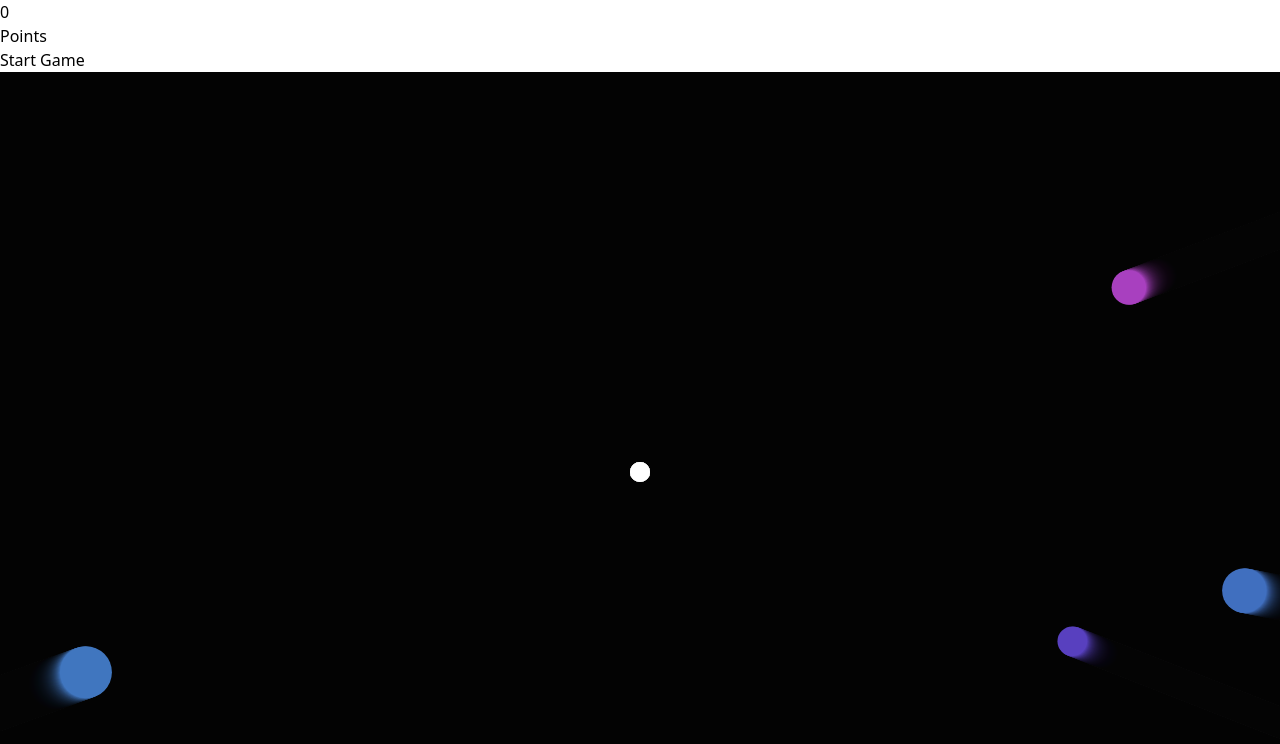
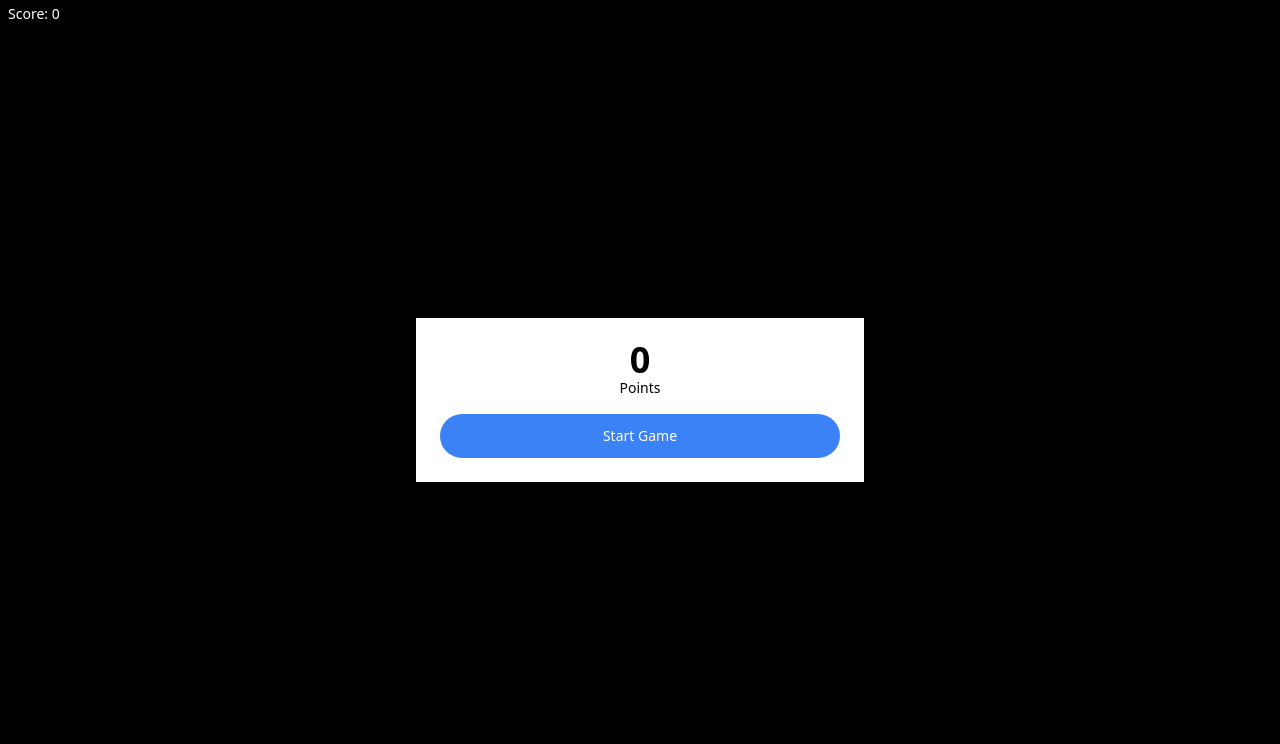
Before and after one commit to Collin-W/canvas-game, a plain HTML site: page index.html in a window 1280 px wide. Drawn offline with nearby package versions, Linux system fonts and the light colour scheme.

```diff
--- a/index.html
+++ b/index.html
@@ -13,17 +13,18 @@
     <style>
         body{
             margin: 0;
+            background: black;
         }
     </style>
     <div class="fixed text-white text-sm ml-2 mt-1 select-none">
         <span >Score: <span id="scoreEl">0</span></span>
     </div>
-    <div>
-        <div class="bg-white">
-            <h1>0</h1>
-            <p>Points</p>
+    <div id="modalEl" class="fixed inset-0 flex items-center justify-center ">
+        <div class="bg-white max-w-md w-full p-6 text-center">
+            <h1 class="text-4xl font-bold leading-none" id="finalScoreEl">0</h1>
+            <p class="text-sm text-grey-700 mb-4">Points</p>
             <div>
-                <button> Start Game</button>
+                <button class="bg-blue-500 text-white w-full rounded-full py-3 text-sm" id="startGameBtn"> Start Game</button>
             </div>
 
         </div>
--- a/script.js
+++ b/script.js
@@ -5,6 +5,9 @@ canvas.width = innerWidth;
 canvas.height = innerHeight;
 
 const scoreEl = document.querySelector("#scoreEl");
+const startGameBtn = document.querySelector("#startGameBtn");
+const modalEl = document.querySelector("#modalEl");
+const finalScoreEl = document.querySelector("#finalScoreEl");
 
 class Player {
   constructor(x, y, radius, color) {
@@ -101,10 +104,20 @@ class Particle {
 const x = canvas.width / 2;
 const y = canvas.height / 2;
 
-const player = new Player(x, y, 10, "white");
-const projectiles = [];
-const enemies = [];
-const particles = [];
+let player = new Player(x, y, 10, "white");
+let projectiles = [];
+let enemies = [];
+let particles = [];
+
+function init() {
+  player = new Player(x, y, 10, "white");
+  projectiles = [];
+  enemies = [];
+  particles = [];
+  score = 0;
+  scoreEl.innerHTML = score;
+  finalScoreEl.innerHTML = score;
+}
 
 const projectile = new Projectile(
   canvas.width / 2,
@@ -169,6 +182,7 @@ function animate() {
       projectile.y + projectile.radius < 0 ||
       projectile.y - projectile.radius < canvas.width
     ) {
+      //these lines of code can cause bugs, my projectile array does not clear without not animating the projectile
       setTimeout(() => {
         projectiles.splice(index, 0);
       }, 0);
@@ -183,6 +197,8 @@ function animate() {
     if (dist - enemy.radius - player.radius < 1) {
       console.log("end game");
       cancelAnimationFrame(animateId);
+      modalEl.style.display = "flex";
+      finalScoreEl.innerHTML = score;
     }
 
     projectiles.forEach((projectile, projectileIndex) => {
@@ -209,6 +225,8 @@ function animate() {
             )
           );
         }
+
+        //shrinks enemy size on hit
         if (enemy.radius - 10 > 5) {
           gsap.to(enemy, {
             radius: enemy.radius - 10,
@@ -217,6 +235,7 @@ function animate() {
             projectiles.splice(projectileIndex, 1);
           }, 0);
         } else {
+
           //remove from scene altogether
           score += 250;
           scoreEl.innerHTML = score;
@@ -231,6 +250,7 @@ function animate() {
   });
 }
 
+//listens for a user click and fires a projectile in that direction
 addEventListener("click", (e) => {
   const angle = Math.atan2(
     e.clientY - canvas.height / 2,
@@ -248,7 +268,12 @@ addEventListener("click", (e) => {
   console.log(projectiles);
 });
 
-animate();
-spawnEnemies();
+//a listener for the modal
+startGameBtn.addEventListener("click", () => {
+  init();
+  animate();
+  spawnEnemies();
+  modalEl.style.display = "none";
+});
 
 // could add a shop for upgrades, like a random shooter, time slower, shotgun mode
```
